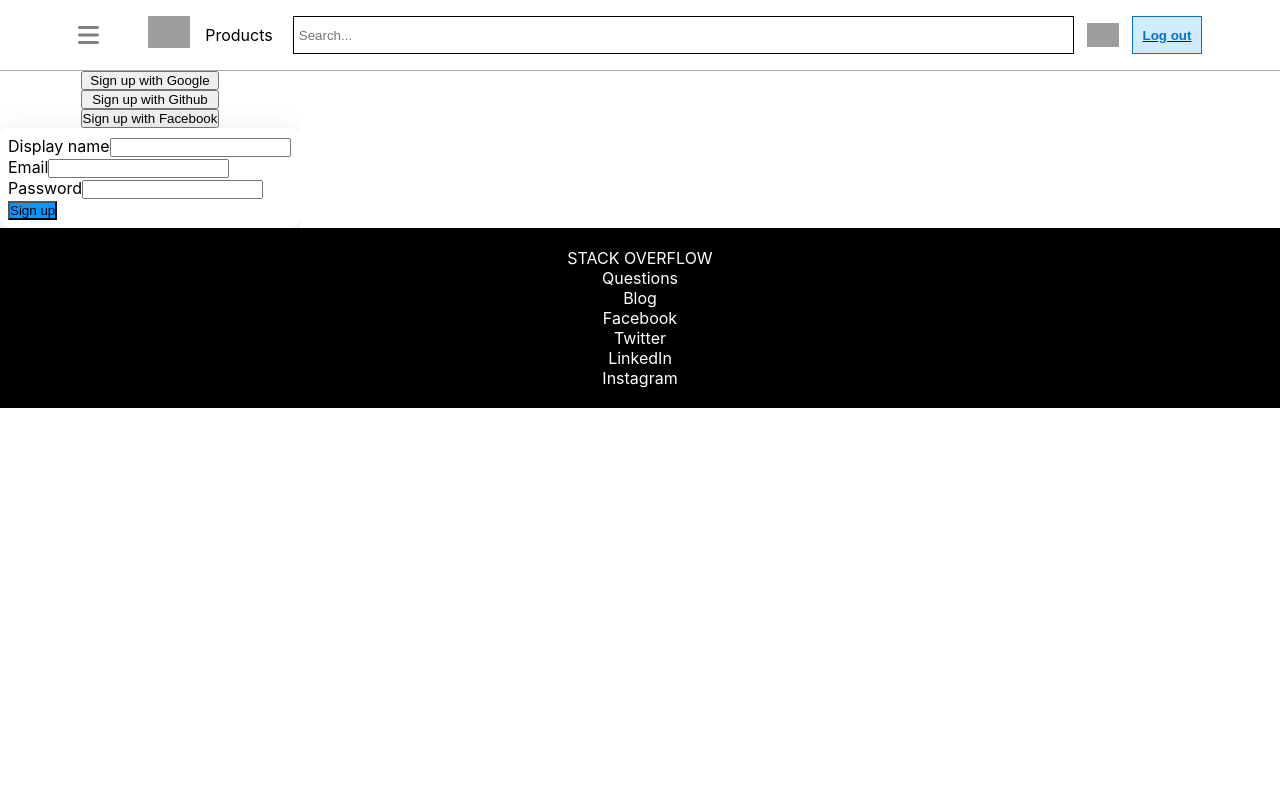
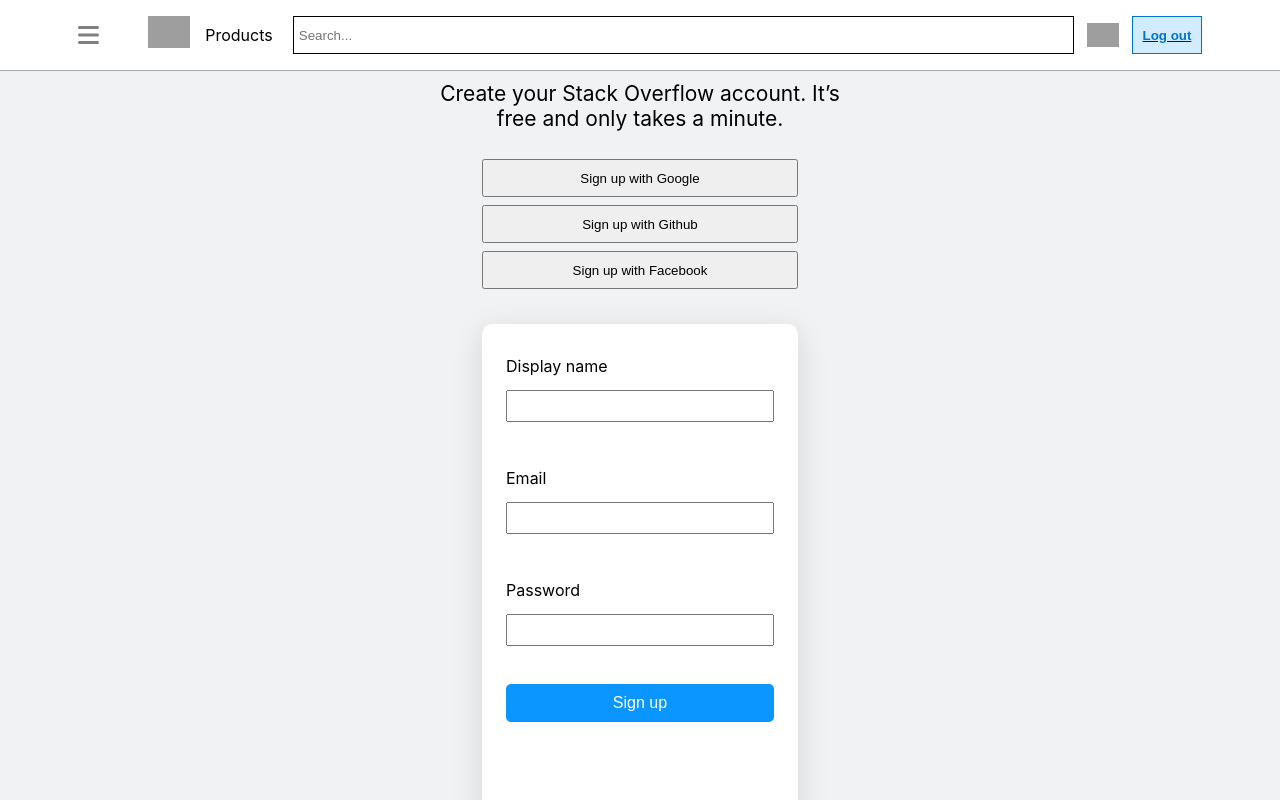
Before and after one commit to codestates-seb/seb39_pre_052, a React (Create React App) app in the folder fe/: page /signup in a window 1280 px wide. Shown: the top 800 px of the page. Built offline with nearby package versions, Linux system fonts and the light colour scheme; grey boxes are pictures that could not be loaded.

Commit message:
modified css to styled components

```diff
--- a/fe/src/components/SignUp.js
+++ b/fe/src/components/SignUp.js
@@ -1,6 +1,102 @@
-import SocialSignUp from "./SocialSignUp";
 import { useState } from "react";
 import { useNavigate } from "react-router-dom";
+import styled from "styled-components";
+
+const SignUpWrapper = styled.div`
+  display: flex;
+  flex-direction: column;
+  justify-content: center;
+  align-items: center;
+  width: 100vw;
+  height: 100vh;
+  background-color: #f1f2f3;
+  overflow: scroll;
+
+  > div:first-of-type {
+    flex-basis: 10%;
+    width: 422px;
+    height: 55px;
+    font-size: 21px;
+    text-align: center;
+    margin-top: 10px;
+  }
+  > section.social_buttons {
+    flex-basis: 20%;
+
+    > div {
+      display: flex;
+      flex-direction: column;
+    }
+
+    > div > button {
+      width: 316px;
+      height: 38px;
+      margin: 4px;
+      cursor: pointer;
+    }
+  }
+
+  > section.form_container {
+    flex-basis: 70%;
+    margin: 20px 52px 24px 52px;
+    width: 316px;
+    height: 660px;
+    padding: 24px;
+    border-radius: 10px;
+    background-color: white;
+    box-shadow: rgba(100, 100, 111, 0.2) 0px 7px 29px 0px;
+
+    > form {
+      display: flex;
+      flex-direction: column;
+    }
+
+    > form > div {
+      /* flex-basis: 70%; */
+      width: 268px;
+      height: 100px;
+      margin: 6px 0;
+      display: flex;
+      flex-direction: column;
+
+      > label {
+        flex-basis: 33%;
+        width: 268px;
+        height: 35px;
+        margin: 2px 0;
+      }
+
+      > input {
+        flex-basis: 33%;
+        width: 268px;
+        height: 34px;
+      }
+      > p {
+        flex-basis: 33%;
+        font-size: 12px;
+        width: 268px;
+        height: 60px;
+        padding: 2px;
+      }
+    }
+
+    > form > button.sign_up_btn {
+      /* flex-basis: 30%; */
+      width: 268px;
+      height: 38px;
+      background-color: #0a95ff;
+      border: none;
+      border-radius: 5px;
+      font-size: 16px;
+      color: white;
+      cursor: pointer;
+
+      :hover {
+        background-color: #0074cc;
+      }
+    }
+  }
+`;
 
 const SignUp = () => {
   const [name, setName] = useState("");
@@ -18,9 +114,6 @@ const SignUp = () => {
   //오류메시지 상태저장
   const [emailMessage, setEmailMessage] = useState("");
   const [passwordMessage, setPasswordMessage] = useState("");
-
-  //이미 존재하는 이메일에 띄울 메시지
-  const [incorrectMessage, setIncorrectMessage] = useState("");
 
   const navigate = useNavigate();
 
@@ -48,11 +141,11 @@ const SignUp = () => {
       .then((res) => {
         //이미 존재하는 이메일로 회원가입 실패시
         if (!res.ok) {
-          setIncorrectMessage("The email already exists");
+          // setIncorrectMessage("The email already exists");
+          setPasswordMessage("The email already exists");
         }
         //회원가입 성공시
         else if (res.ok) {
-          setIncorrectMessage("");
           navigate("/login");
         }
         return res.json();
@@ -95,9 +188,18 @@ const SignUp = () => {
   };
 
   return (
-    <div className="signup_wrapper">
+    <SignUpWrapper className="signup_wrapper">
+      <div>
+        Create your Stack Overflow account. It’s free and only takes a minute.
+      </div>
       {/* 소셜 회원 가입 */}
-      <SocialSignUp></SocialSignUp>
+      <section className="social_buttons">
+        <div>
+          <button>Sign up with Google</button>
+          <button>Sign up with Github</button>
+          <button>Sign up with Facebook</button>
+        </div>
+      </section>
 
       {/* 일반 회원 가입 */}
       <section className="form_container">
@@ -143,16 +245,12 @@ const SignUp = () => {
                 {passwordMessage}
               </p>
             )}
-            {incorrectMessage ? (
-              <p className="message error">{incorrectMessage}</p>
-            ) : (
-              <p></p>
-            )}
+            {/* <p className="message error">{incorrectMessage}</p> */}
           </div>
           <button className="sign_up_btn">Sign up</button>
         </form>
       </section>
-    </div>
+    </SignUpWrapper>
   );
 };
 
--- a/fe/src/components/SocialSignUp.js
+++ /dev/null
@@ -1,11 +0,0 @@
-const SocialSignUp = () => {
-  return (
-    <section className="social_buttons">
-      <button>Sign up with Google</button>
-      <button>Sign up with Github</button>
-      <button>Sign up with Facebook</button>
-    </section>
-  );
-};
-
-export default SocialSignUp;
```
